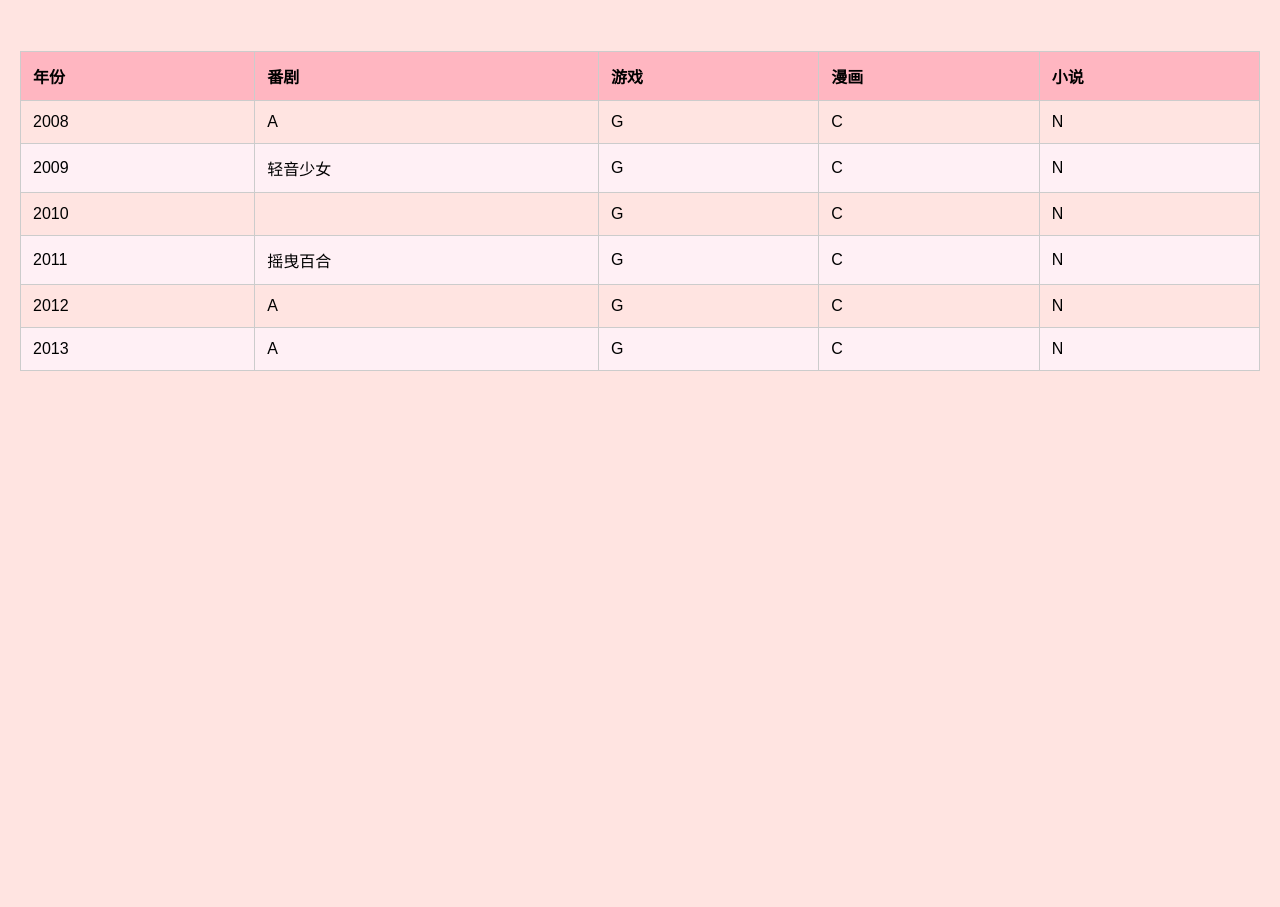
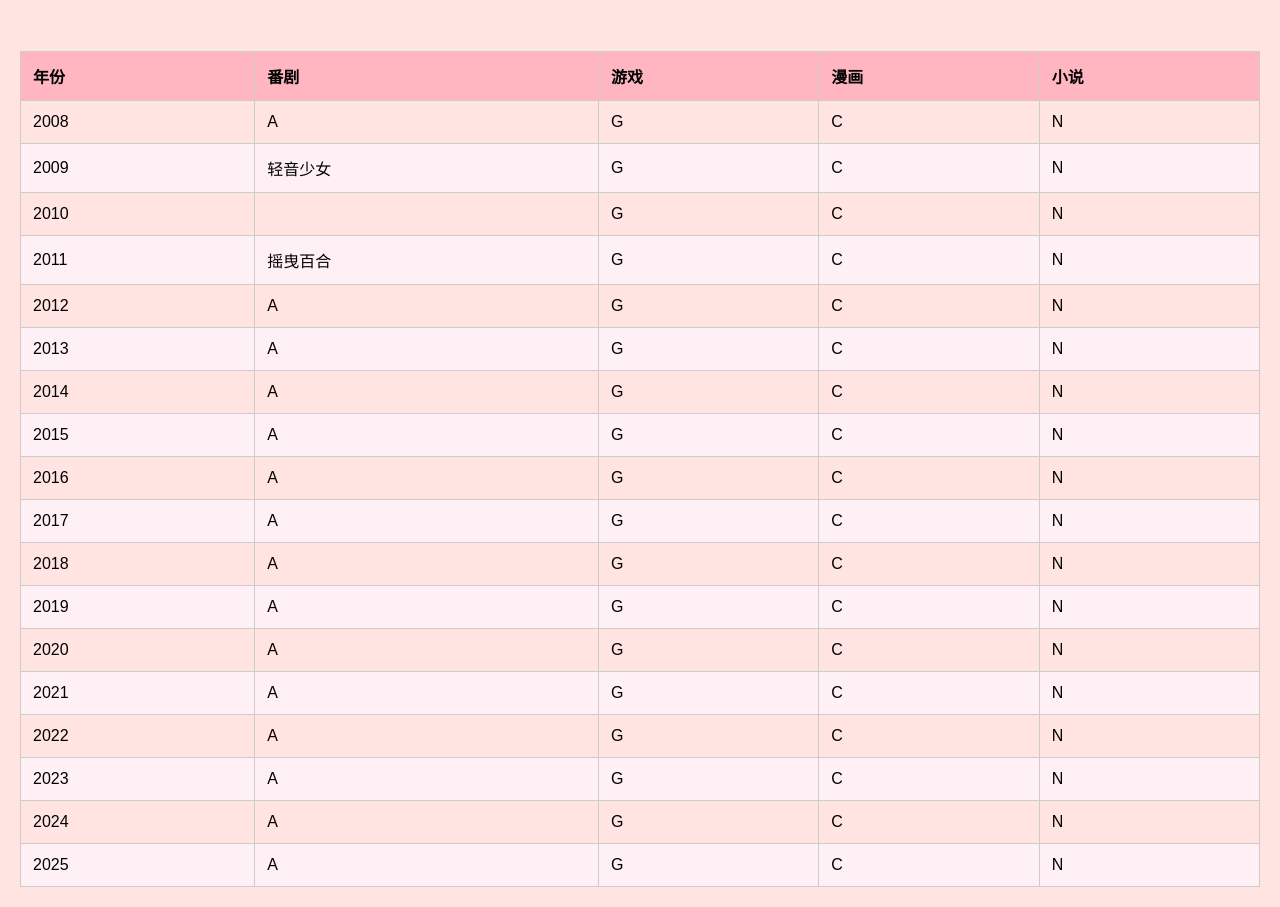
Before and after one commit to whqyuruyuri/toukei, a plain HTML site: page index.html in a window 1280 px wide. Shown: the part 90-997 px from the top of the page. Before the commit the page ends 800 px from the top, so only its background shows below. Drawn offline with Linux system fonts and the light colour scheme.

Commit message:
Update index.html

```diff
--- a/index.html
+++ b/index.html
@@ -1,8 +1,7 @@
 <!DOCTYPE html>
-<html lang="zh-CN">
+<!-- saved from url=(0047)https://whqyuruyuri.github.io/toukei/index.html -->
+<html lang="zh-CN"><head><meta http-equiv="Content-Type" content="text/html; charset=UTF-8">
 
-<head>
-    <meta charset="UTF-8">
     <meta name="viewport" content="width=device-width, initial-scale=1.0">
     <title>我邂逅的番剧、游戏、漫画与小说</title>
     <style>
@@ -63,7 +62,13 @@
 
 <body>
     <h1>我邂逅的番剧、游戏、漫画与小说</h1>
-    <table>
+
+
+
+
+
+
+                <table>
         <thead>
             <tr>
                 <th>年份</th>
@@ -73,8 +78,7 @@
                 <th>小说</th>
             </tr>
         </thead>
-        <tbody>
-            　<tr>
+        <tbody><tr>
                 <td>2008</td>
                 <td>A</td>
                 <td>G</td>
@@ -88,7 +92,7 @@
                 <td>C</td>
                 <td>N</td>
             </tr>
-　　　　　　<tr>
+             <tr>
                 <td>2010</td>
                 <td></td>
                 <td>G</td>
@@ -102,15 +106,99 @@
                 <td>C</td>
                 <td>N</td>
             </tr>
-　　　　　　<tr>
+             <tr>
                 <td>2012</td>
                 <td>A</td>
                 <td>G</td>
                 <td>C</td>
                 <td>N</td>
             </tr>
-　　　　　　<tr>
+            <tr>
                 <td>2013</td>
+                <td>A</td>
+                <td>G</td>
+                <td>C</td>
+                <td>N</td>
+            </tr>
+            <tr>
+                <td>2014</td>
+                <td>A</td>
+                <td>G</td>
+                <td>C</td>
+                <td>N</td>
+            </tr>
+             <tr>
+                <td>2015</td>
+                <td>A</td>
+                <td>G</td>
+                <td>C</td>
+                <td>N</td>
+            </tr>
+            <tr>
+                <td>2016</td>
+                <td>A</td>
+                <td>G</td>
+                <td>C</td>
+                <td>N</td>
+            </tr>
+             <tr>
+                <td>2017</td>
+                <td>A</td>
+                <td>G</td>
+                <td>C</td>
+                <td>N</td>
+            </tr>
+             <tr>
+                <td>2018</td>
+                <td>A</td>
+                <td>G</td>
+                <td>C</td>
+                <td>N</td>
+            </tr>
+             <tr>
+                <td>2019</td>
+                <td>A</td>
+                <td>G</td>
+                <td>C</td>
+                <td>N</td>
+            </tr>
+             <tr>
+                <td>2020</td>
+                <td>A</td>
+                <td>G</td>
+                <td>C</td>
+                <td>N</td>
+            </tr>
+             <tr>
+                <td>2021</td>
+                <td>A</td>
+                <td>G</td>
+                <td>C</td>
+                <td>N</td>
+            </tr>
+            <tr>
+                <td>2022</td>
+                <td>A</td>
+                <td>G</td>
+                <td>C</td>
+                <td>N</td>
+            </tr>
+            <tr>
+                <td>2023</td>
+                <td>A</td>
+                <td>G</td>
+                <td>C</td>
+                <td>N</td>
+            </tr>
+             <tr>
+                <td>2024</td>
+                <td>A</td>
+                <td>G</td>
+                <td>C</td>
+                <td>N</td>
+            </tr>
+            <tr>
+                <td>2025</td>
                 <td>A</td>
                 <td>G</td>
                 <td>C</td>
```
